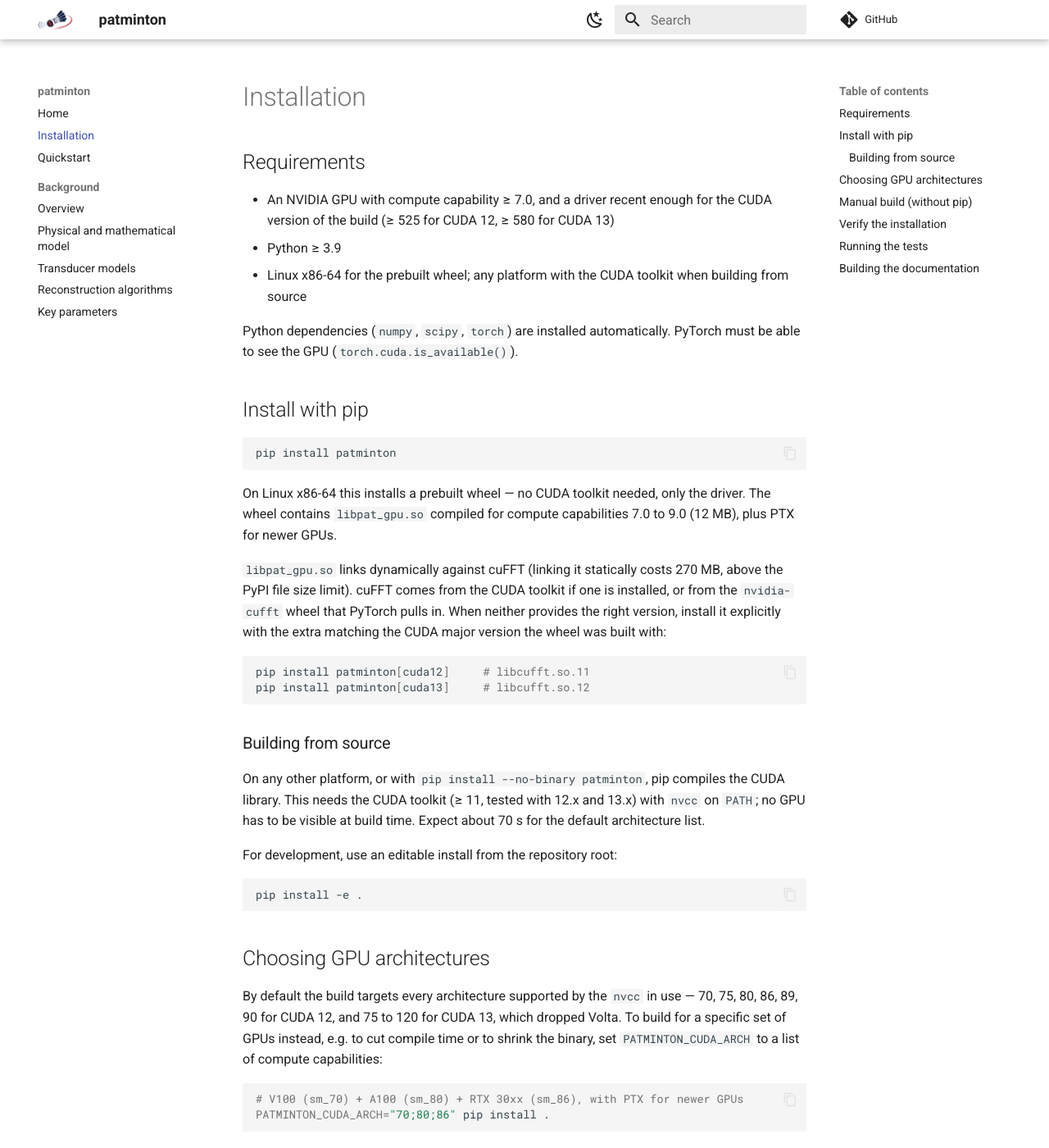
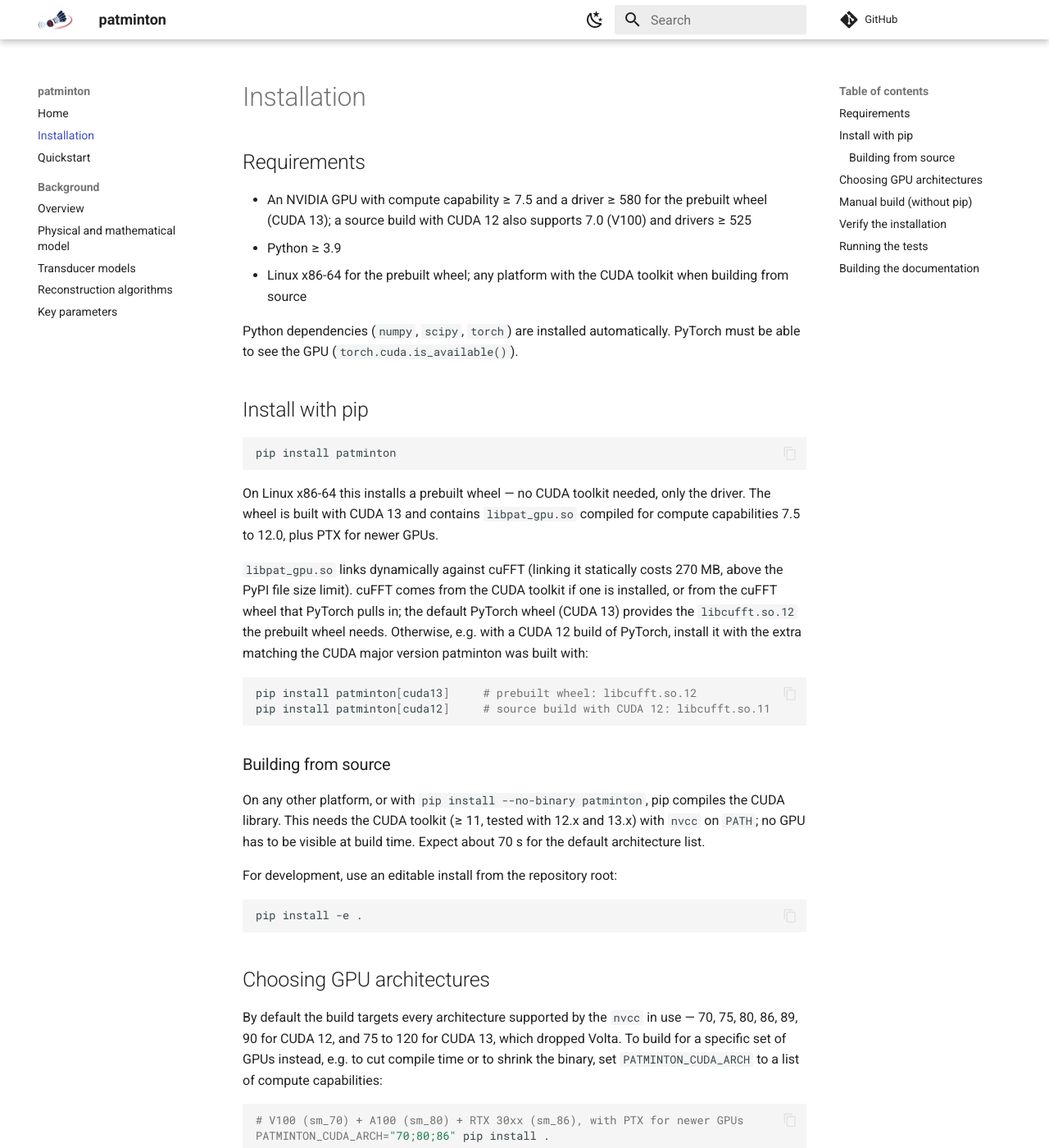
Before and after one commit to dotrungthai2001/patminton, an MkDocs documentation site: the page built from docs/installation.md, in a window 1280 px wide and 1400 px high. Shown: the whole window at 82% size. Built offline with MkDocs 1.6.1 and Material for MkDocs 9.7.7, drawn with Linux system fonts in a browser that asks for light colours; comment, search, counter and statistics services are not loaded.

Commit message:
Publish the CUDA 13 wheel to PyPI
The default PyTorch wheel on PyPI is built with CUDA 13 since torch 2.14
and already provides libcufft.so.12. Update the wheel requirements in the
README and installation docs (compute capability >= 7.5, driver >= 580).

````diff
--- a/docs/installation.md
+++ b/docs/installation.md
@@ -2,8 +2,9 @@
 
 ## Requirements
 
-- An NVIDIA GPU with compute capability ≥ 7.0, and a driver recent enough for
-  the CUDA version of the build (≥ 525 for CUDA 12, ≥ 580 for CUDA 13)
+- An NVIDIA GPU with compute capability ≥ 7.5 and a driver ≥ 580 for the
+  prebuilt wheel (CUDA 13); a source build with CUDA 12 also supports 7.0
+  (V100) and drivers ≥ 525
 - Python ≥ 3.9
 - Linux x86-64 for the prebuilt wheel; any platform with the CUDA toolkit
   when building from source
@@ -18,18 +19,19 @@
 ```
 
 On Linux x86-64 this installs a prebuilt wheel — no CUDA toolkit needed, only
-the driver. The wheel contains `libpat_gpu.so` compiled for compute
-capabilities 7.0 to 9.0 (12 MB), plus PTX for newer GPUs.
+the driver. The wheel is built with CUDA 13 and contains `libpat_gpu.so`
+compiled for compute capabilities 7.5 to 12.0, plus PTX for newer GPUs.
 
 `libpat_gpu.so` links dynamically against cuFFT (linking it statically costs
 270 MB, above the PyPI file size limit). cuFFT comes from the CUDA toolkit if
-one is installed, or from the `nvidia-cufft` wheel that PyTorch pulls in. When
-neither provides the right version, install it explicitly with the extra
-matching the CUDA major version the wheel was built with:
+one is installed, or from the cuFFT wheel that PyTorch pulls in; the default
+PyTorch wheel (CUDA 13) provides the `libcufft.so.12` the prebuilt wheel
+needs. Otherwise, e.g. with a CUDA 12 build of PyTorch, install it with the
+extra matching the CUDA major version patminton was built with:
 
 ```bash
-pip install patminton[cuda12]     # libcufft.so.11
-pip install patminton[cuda13]     # libcufft.so.12
+pip install patminton[cuda13]     # prebuilt wheel: libcufft.so.12
+pip install patminton[cuda12]     # source build with CUDA 12: libcufft.so.11
 ```
 
 ### Building from source
````
Also changed, not shown: README.md (+6 -5 lines), 1 other file.
